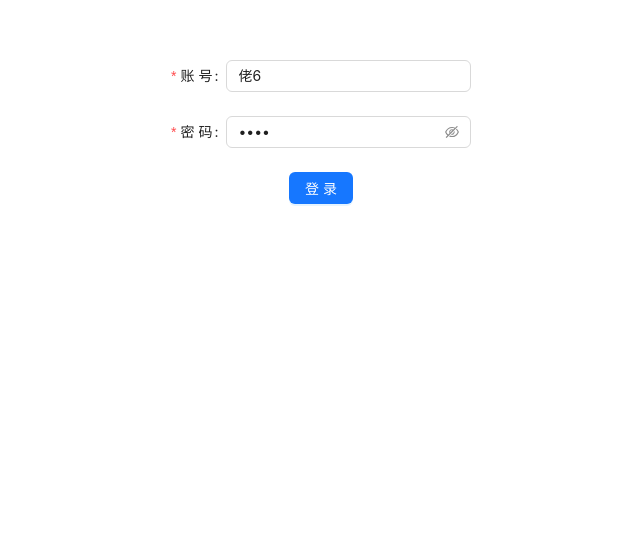
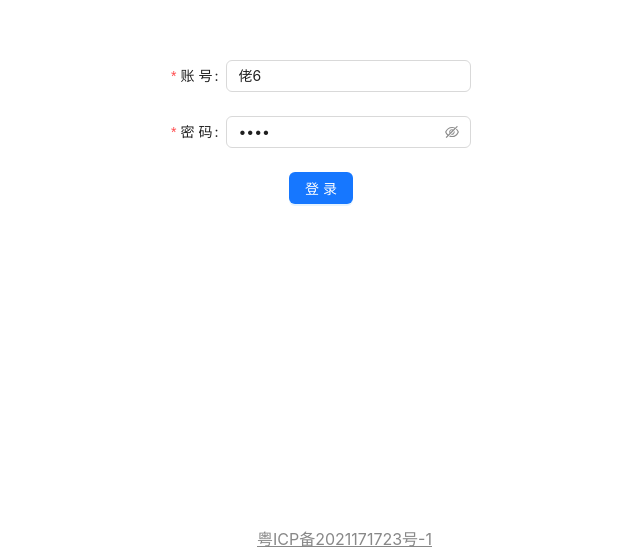
Before and after one commit to Crazy-chang/react-stady, a React (Create React App) app: page /login in a window 1280 px wide. Shown: the part 240-800 px from the top of the page, without its empty margins (319-959 px from the left). Built offline with nearby package versions, Linux system fonts and the light colour scheme.

Commit message:
备案号

```diff
--- a/src/page/login/index.css
+++ b/src/page/login/index.css
@@ -10,3 +10,9 @@
 .butClick {
     text-align: center;
 }
+.filings {
+    color: #888;
+    position: absolute;
+    left:45%;
+    bottom: 10px;
+}
--- a/src/page/login/index.jsx
+++ b/src/page/login/index.jsx
@@ -65,6 +65,7 @@ const Login = () => {
                     </Button>
                 </Form.Item>
             </Form>
+            <a className='filings' href="https://beian.miit.gov.cn/">粤ICP备2021171723号-1</a>
         </div>
     )
 };
```
